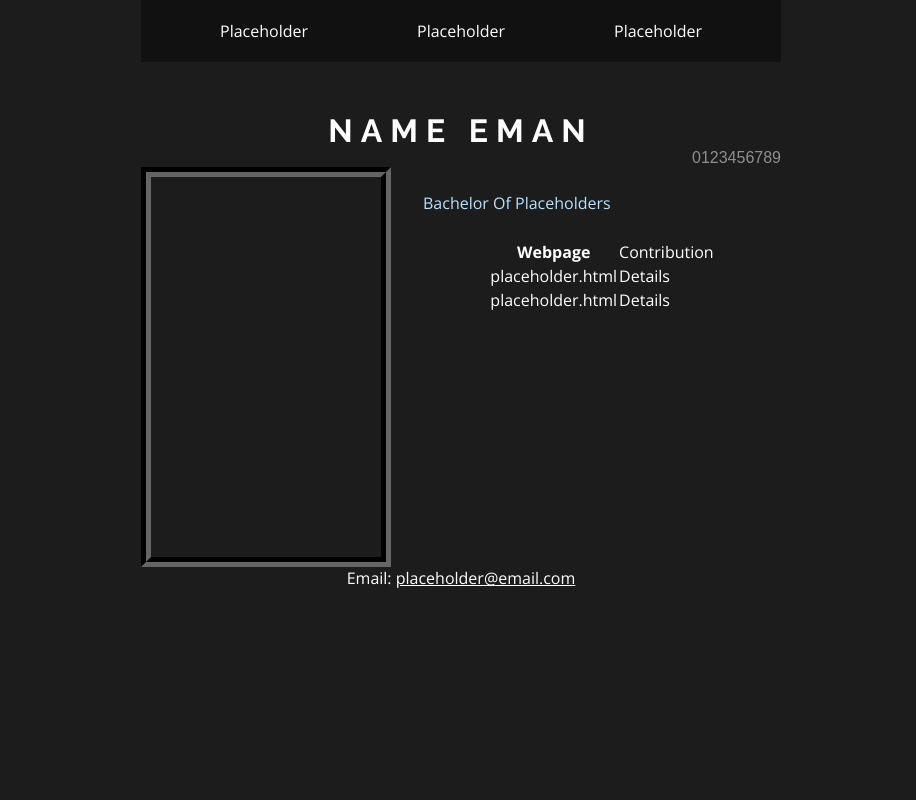
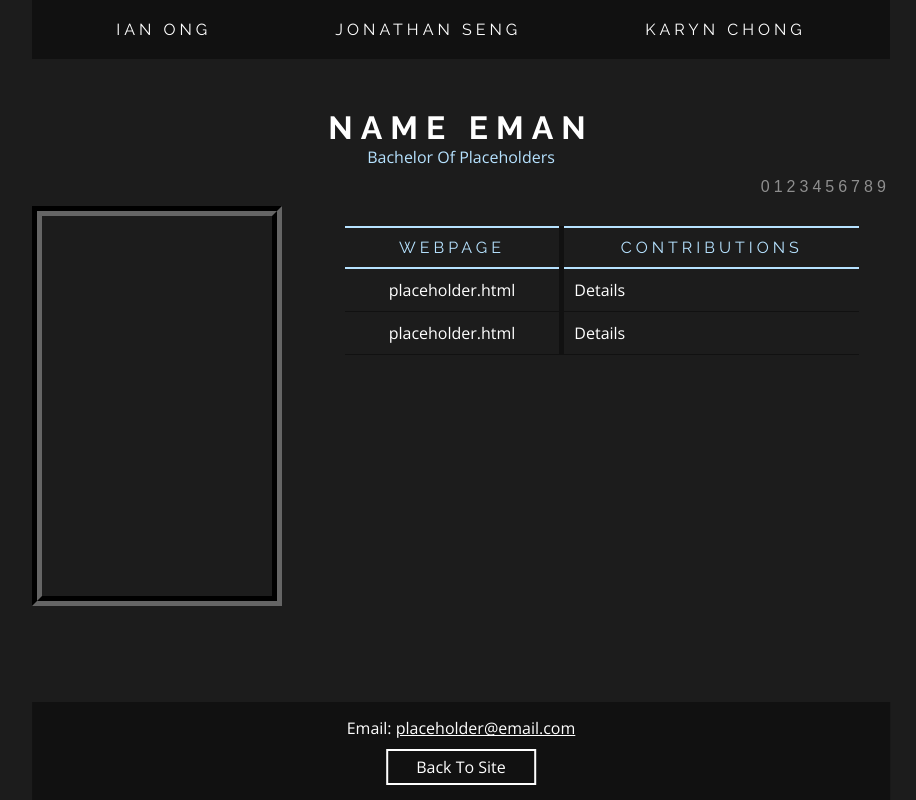
Before and after one commit to ZeeHatcher/COS10011, a PHP site: page /aboutme1.html in a window 1280 px wide. Shown: the whole page, without its empty margins (179-1095 px from the left). Run offline with PHP 8.4, Linux system fonts and the light colour scheme.

Commit message:
Add aboutme1.html CSS

```diff
--- a/assign1/aboutme1.html
+++ b/assign1/aboutme1.html
@@ -4,7 +4,7 @@
   <meta charset="UTF-8"/>
   <meta name="viewport" content="width=device-width, initial-scale=1.0"/>
   <meta http-equiv="X-UA-Compatible" content="ie=edge"/>
-  <title>G L A C I E R | Home</title>
+  <title>R A D I A N C E</title>
 
   <!-- Fonts -->
   <link href="https://fonts.googleapis.com/css?family=Open+Sans:300,700" rel="stylesheet"/>
@@ -14,45 +14,45 @@
   <link rel="stylesheet" type="text/css" href="styles/style.css"/>
 </head>
 <body>
-  <nav class="studentnav">
+  <nav id="studentnav">
     <ul class="studentnav__items">
-      <li class="studentnav__item"><a class="studentnav__link" href="">Placeholder</a></li>
-      <li class="studentnav__item"><a class="studentnav__link" href="">Placeholder</a></li>
-      <li class="studentnav__item"><a class="studentnav__link" href="">Placeholder</a></li>
+      <li class="studentnav__item"><a class="studentnav__link" href=""><h3>Ian Ong</h3></a></li>
+      <li class="studentnav__item"><a class="studentnav__link" href=""><h3>Jonathan Seng</h3></a></li>
+      <li class="studentnav__item"><a class="studentnav__link" href=""><h3>Karyn Chong</h3></a></li>
     </ul>
   </nav>
 
   <main class="student">
-    <h3 class="student__name">Name Eman</h3>
+    <h3 id="student__name">Name Eman</h3>
+    <p id="student__course">Bachelor Of Placeholders</p>
+    <p id="student__id">0123456789</p>
 
-    <p class="student__id">0123456789</p>
+    <div id="student__photo" class="placeholder"></div>
 
-    <div class="placeholder student__photo"></div>
-
-    <p class="student__course">Bachelor Of Placeholders</p>
-
-    <table class="student__contrib">
-      <tr>
-        <th>Webpage</th>
-        <td>Contribution</td>
+    <table class="modern-table" id="student__contrib">
+      <tr class="modern-table__row">
+        <th class="modern-table__header"><h4>Webpage</h4></th>
+        <th class="modern-table__header"><h4>Contributions</h4></th>
       </tr>
 
-      <tr>
-        <td>placeholder.html</td>
-        <td>Details</td>
+      <tr class="modern-table__row">
+        <td class="modern-table__item">placeholder.html</td>
+        <td class="modern-table__item">Details</td>
       </tr>
 
-      <tr>
-        <td>placeholder.html</td>
-        <td>Details</td>
+      <tr class="modern-table__row">
+        <td class="modern-table__item">placeholder.html</td>
+        <td class="modern-table__item">Details</td>
       </tr>
     </table>
   </main>
 
-  <footer>
-    <p class="student__email">
+  <footer class="student is-pos-bottom is-pos-x-center">
+    <p id="student__email">
       Email: <a class="link-underline" href="mailto:#">placeholder@email.com</a>
     </p>
+
+    <a href="index.html" id="student__btn" class="btn">Back To Site</a>
   </footer>
 </body>
 </html>
--- a/assign1/disclaimer.html
+++ b/assign1/disclaimer.html
@@ -34,6 +34,6 @@
     </p>
   </article>
 
-  <a href="index.html" class="btn disclaimer__btn is-pos-x-center">Back To Site</a>
+  <a href="index.html" class="btn is-pos-x-center">Back To Site</a>
 </body>
 </html>
--- a/assign1/styles/style.css
+++ b/assign1/styles/style.css
@@ -25,6 +25,11 @@
   top: 50%;
   left: 50%;
   transform: translate(-50%, -50%);
+}
+
+.is-pos-bottom {
+  position: absolute;
+  bottom: 0;
 }
 
 .link-underline {
@@ -63,10 +68,18 @@ body {
   color: #fff;
   font-family: "Open Sans", sans-serif;
   font-size: 16px;
+  min-height: 100vh;
+  position: relative;
 }
 
 footer {
   clear: both;
+}
+
+footer.student {
+  background-color: #111;
+  padding: 15px;
+  margin: 0;
 }
 
 form {
@@ -99,6 +112,10 @@ h2 {
 
 h3 {
   font-size: 1em;
+  letter-spacing: 0.25em;
+}
+
+h4 {
   letter-spacing: 0.25em;
 }
 
@@ -139,6 +156,10 @@ section {
   margin: 50px 0;
 }
 
+table, tr, th {
+  border-collapse: collapse;
+}
+
 /* **************************************************
     Header, Navbar, Footer, Disclaimer CSS
    ************************************************** */
@@ -167,15 +188,11 @@ section {
   margin-top: 25px;
 }
 
-.disclaimer__btn {
-  /* bottom: 50px; */
-}
-
 .footer {
  background-color: #111;
  display: flex;
  height: 300px;
- position: relative;
+ position: absolute;
  width: 100%;
 }
 
@@ -495,6 +512,28 @@ section {
   margin: 50px 150px;
 }
 
+.modern-table__header, .modern-table__item {
+  padding: 10px;
+}
+
+.modern-table__header:first-child, .modern-table__item:first-child {
+  border-right: 5px solid #111;
+}
+
+.modern-table__item:first-child {
+  text-align: center;
+}
+
+.modern-table__header {
+  border-top: 2px solid #b6e2ff;
+  border-bottom: 2px solid #b6e2ff;
+  color: #b6e2ff;
+}
+
+.modern-table__item {
+  border-bottom: 1px solid #111;
+}
+
 .placeholder {
   height: 400px;
   width: 250px;
@@ -517,47 +556,53 @@ section {
 }
 
 .student {
-  width: 50%;
+  width: 67%;
   margin: 50px auto;
 }
 
-.student__name {
+#student__btn {
+  width: 150px;
+  margin: 10px auto 0;
+  text-align: center;
+}
+
+#student__name {
   text-align: center;
   font-weight: bold;
   font-size: 200%;
 }
 
-.student__id {
+#student__id {
   text-align: right;
+  margin: 10px 0;
   font-family: "Arial", sans-serif;
   opacity: 0.5;
+  letter-spacing: 0.25em;
 }
 
-.student__course {
+#student__course {
   color: rgb(182, 226, 255);
+  text-align: center;
 }
 
-.student__photo {
+#student__photo {
   float: left;
   border: 10px groove #111;
   padding: 20px;
   margin-right: 2em;
 }
 
-.student__contrib {
-  margin: auto;
+#student__contrib {
+  margin: 30px auto;
+  width: 60%;
 }
 
-.student__email {
+#student__email {
   text-align: center;
 }
 
-.student__course, .student__contrib {
-  margin-top: 25px;
-}
-
-.studentnav {
-  width: 50%;
+#studentnav {
+  width: 67%;
   margin: auto;
   background-color: #111;
 }
@@ -567,7 +612,11 @@ section {
   justify-content: space-evenly;
 }
 
+.studentnav__item:hover {
+  border-bottom: solid 2px #b6e2ff;
+}
+
 .studentnav__link {
   display: block;
-  padding: 20px 30px;
+  padding: 20px 40px;
 }
```
Also changed, not shown: 1 other file.
